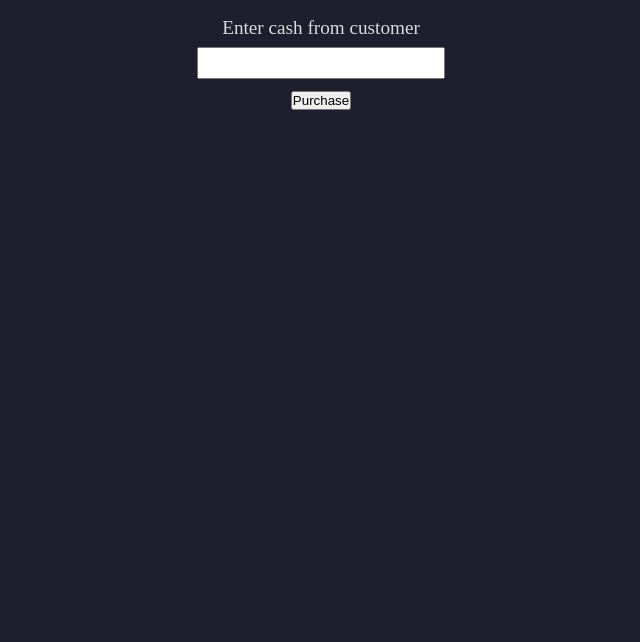
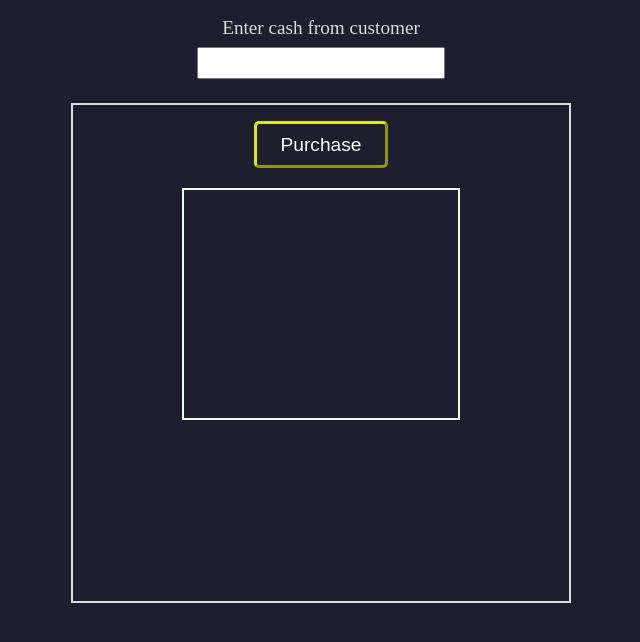
Before and after one commit to dipen223/cashResgiter, a plain HTML site: page index.html in a window 1280 px wide. Shown: the part 60-702 px from the top of the page, without its empty margins (319-959 px from the left). Drawn offline with Linux system fonts and the light colour scheme.

Commit message:
Style a button and outline to show a computer

```diff
--- a/styles.css
+++ b/styles.css
@@ -40,3 +40,43 @@ main{
     padding:0.2em 0.5em;
     margin-bottom: 12px;
 }
+
+.change-display{
+    height:500px;
+    width:500px;
+    margin:0 auto;
+    border:2px solid;
+    margin-top:12px;
+    display: flex;
+    flex-direction: column;
+    align-items:center;
+    padding:1em;
+    gap:20px;
+
+}
+
+#purchase-btn{
+    color:#fff;
+    padding:0.5em 1.2em;
+    background-color:var(--main-bg-color);
+    cursor: pointer;
+    border-color: rgb(216, 240, 0);
+    border-radius: 5px;
+    border-width: 3px;
+    font-size: 1.2em;
+}
+
+#change-due{
+    border: 2px solid rgb(236, 250, 236);
+    width:60%;
+    height:50%;
+
+}
+
+
+
+@media screen  and (max-width:500px){
+  .change-display{
+    width:300px;
+  }
+}
```
